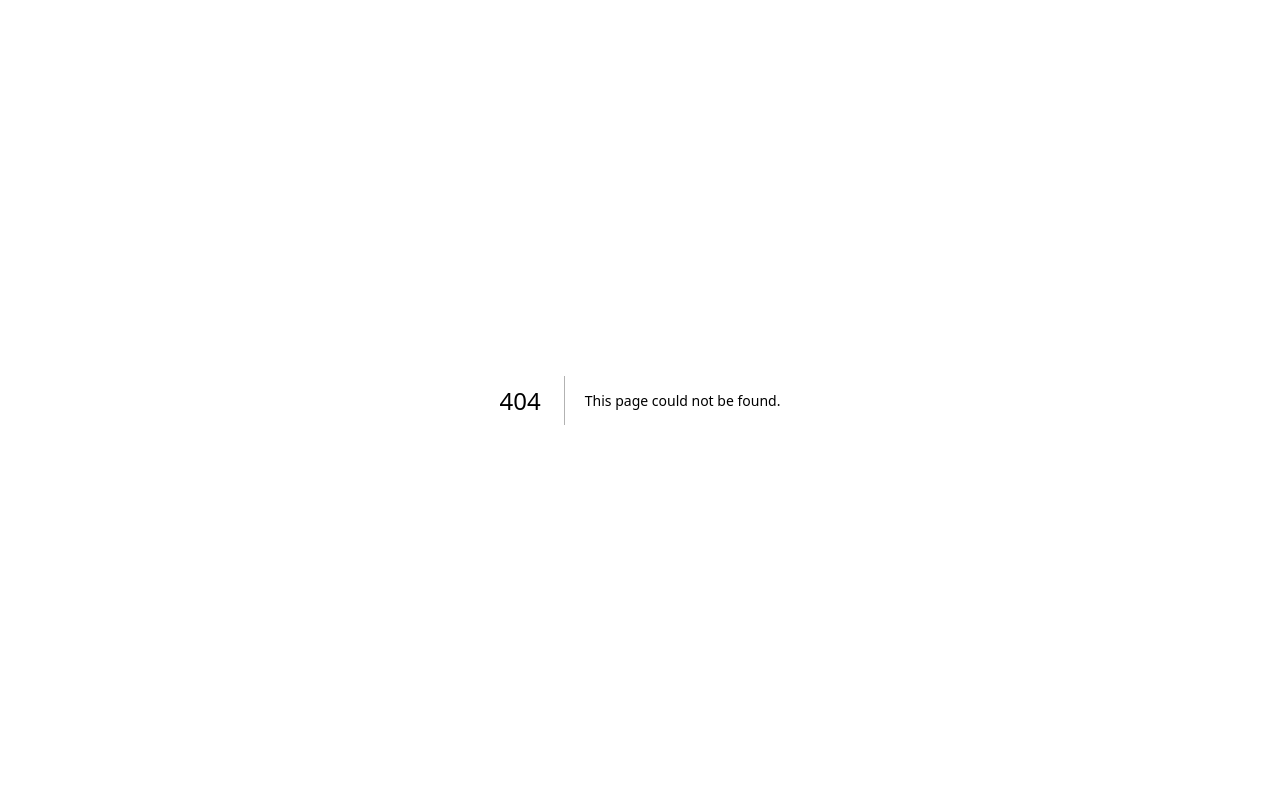
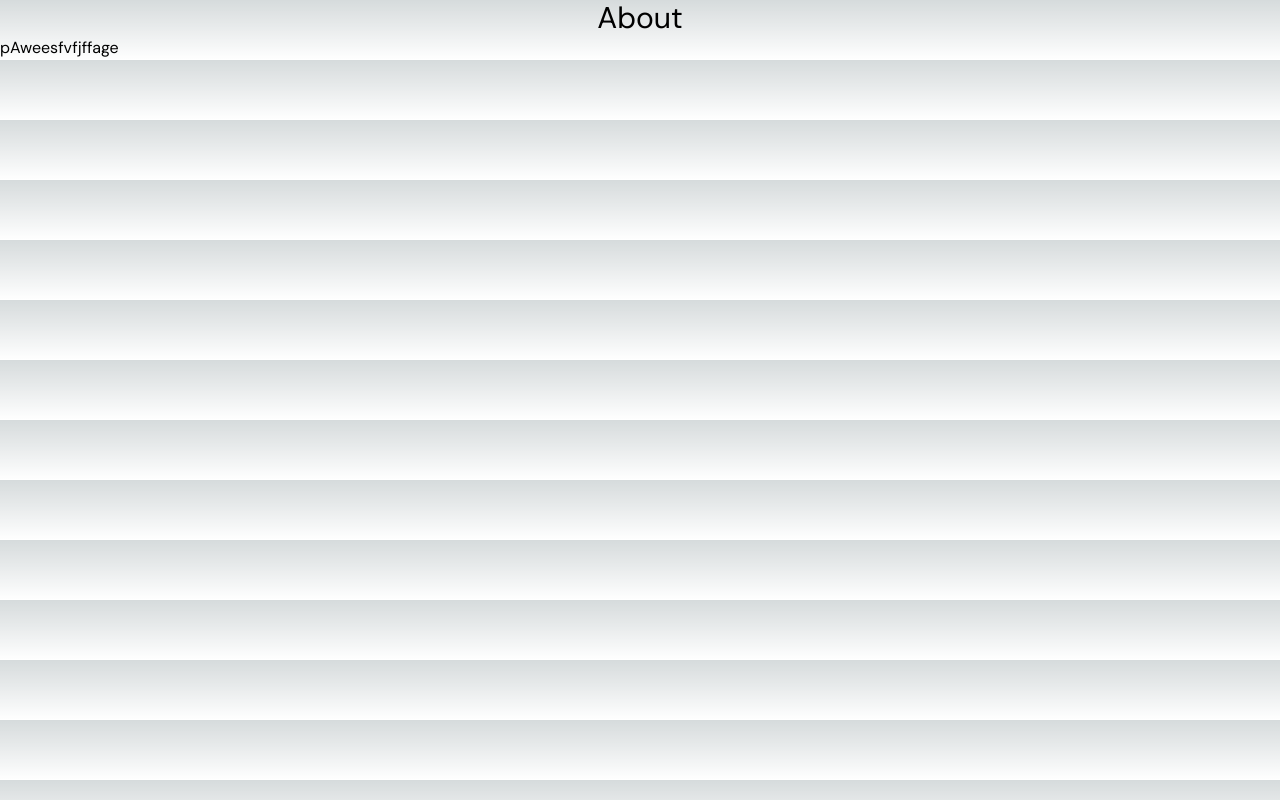
Before and after one commit to aweeshathavishanka/nextjs13-course, a Next.js app: page /about/aweesha in a window 1280 px wide. Before the commit this address had no page. Built offline with nearby package versions, Linux system fonts and the light colour scheme.

Commit message:
Layout with NextJS 14

```diff
--- /dev/null
+++ b/src/app/about/aweesha/page.tsx
@@ -0,0 +1,7 @@
+import React from "react";
+
+const page = () => {
+  return <div>pAweesfvfjffage</div>;
+};
+
+export default page;
--- /dev/null
+++ b/src/app/about/layout.tsx
@@ -0,0 +1,14 @@
+export default function AboutLayout({
+  children,
+}: {
+  children: React.ReactNode;
+}) {
+  return (
+    <div className="">
+      <div className=" text-center">
+        <h1 className=" text-3xl">About</h1>
+      </div>
+      {children}
+    </div>
+  );
+}
--- /dev/null
+++ b/src/app/about/page.tsx
@@ -0,0 +1,5 @@
+const AboutPage = () => {
+  return <div>AboutPage</div>;
+};
+
+export default AboutPage;
```
